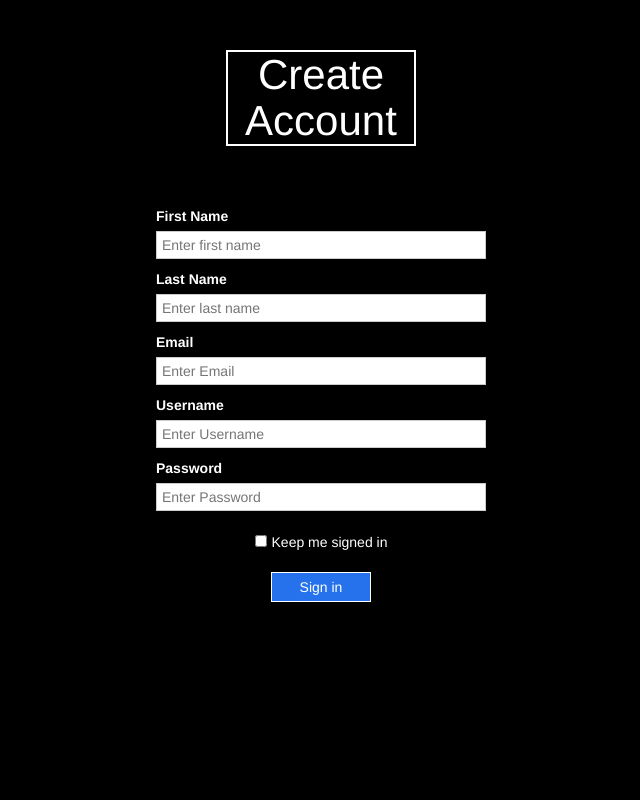
After one commit to dishad/ADD, a Django app: page /createacc/ in a window 1280 px wide. The commit adds this page. Shown: the whole page, without its empty margins (319-959 px from the left). Run offline with Django 3.2, Linux system fonts and the light colour scheme; some libraries are stand-ins or nearby versions.

Commit message:
added create account page w/ working link, plus beginnings of user auth

```diff
--- a/core/models.py
+++ b/core/models.py
@@ -22,6 +22,8 @@ class User(models.Model):
     """
 
     # Firstname/lastname? Or is that unnecessary
+    first_name = models.CharField(u'FirstName', max_length=30)
+    last_name = models.CharField(u'FirstName', max_length=30)
     username = models.CharField(u'Username', max_length=30)
     email = models.CharField(u'Email', max_length=30)
     password = models.CharField(u'Password', max_length=30)
--- /dev/null
+++ b/core/templates/core/createacc.html
@@ -0,0 +1,35 @@
+{% extends 'base.html' %}
+
+{% load static %}
+
+{% block title %}Create Account | {{ block.super }}{% endblock %}
+
+{% block content %}
+
+	<div class="container">
+		<div class="createheader">
+			<h1 class="noselect">Create Account</h1>
+		</div>
+		<form>
+
+			<!-- input fields -->
+			<label class="labeltext">First Name</label>
+			<input type='text' placeholder='Enter first name' name='fname' class='textfield' required>
+			<label class="labeltext">Last Name</label>
+			<input type='text' placeholder='Enter last name' name='lname' class='textfield' required>
+			<label class="labeltext">Email</label>
+			<input type='text' placeholder='Enter Email' name='email' class='textfield' required>
+			<label class='labeltext'>Username</label>
+			<input type='text' placeholder='Enter Username' name='user' class='textfield' required>
+			<label class='labeltext'>Password</label>
+			<input type=password placeholder='Enter Password' name='pass' class='textfield' required>
+
+			<div class='loginOptions'>
+				<input type='checkbox'><label class='check'>Keep me signed in</label>
+				<button class='enabledButton' type='submit'>Sign in</button>
+			</div>
+		</form>
+	</div>
+	<link rel="stylesheet" type="text/css" href="{% static 'css/login.css' %}" />
+
+{% endblock %}
--- a/core/views.py
+++ b/core/views.py
@@ -14,6 +14,18 @@ def index(request):
 	return HttpResponse(t.render(c))
 
 def login(request):
-	t = loader.get_template('core/index.html')
+
+	# request is post, log in
+	#if (request.method == 'POST'):
+
+	#else:
+	# request is get, display page
+	t = loader.get_template('core/login.html')
 	c = Context()
 	return HttpResponse(t.render(c))
+
+def createacc(request):
+
+	t = loader.get_template('core/createacc.html')
+	c = Context()
+	return HttpResponse(t.render(c))
--- a/deanslist/urls.py
+++ b/deanslist/urls.py
@@ -24,7 +24,9 @@ import core.views
 urlpatterns = [
     url(r'^$', core.views.index),
     url(r'^login/$', core.views.login), # , {'template_name': 'core/login.html'}
+    url(r'^createacc/', core.views.createacc),
     url(r'^admin/', admin.site.urls),
+
     #TODO category-slug/
     #TODO category-slug/subcategory-slug
     #TODO category-slug/subcategory-slug/ (post-slug? or post number?)
--- a/static/css/login.css
+++ b/static/css/login.css
@@ -59,6 +59,12 @@ label {
 	color: white;
 }
 
+.createheader {
+	width: 100%;
+	text-align: center;
+	color: white;
+}
+
 form {
 	position: relative;
 	width: 330px;
@@ -90,7 +96,7 @@ a {
 	color: white;
 }
 .pass {
-	margin-left: 68px;
+	/*margin-left: 68px;*/
 }
 
 .account {
```
Also changed, not shown: core/templates/core/login.html (+7 -3 lines).
